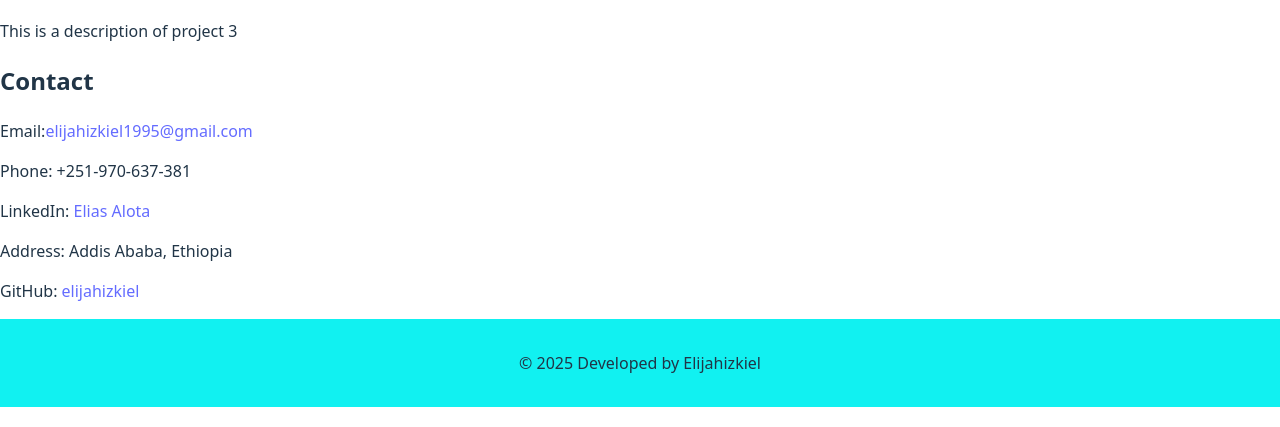
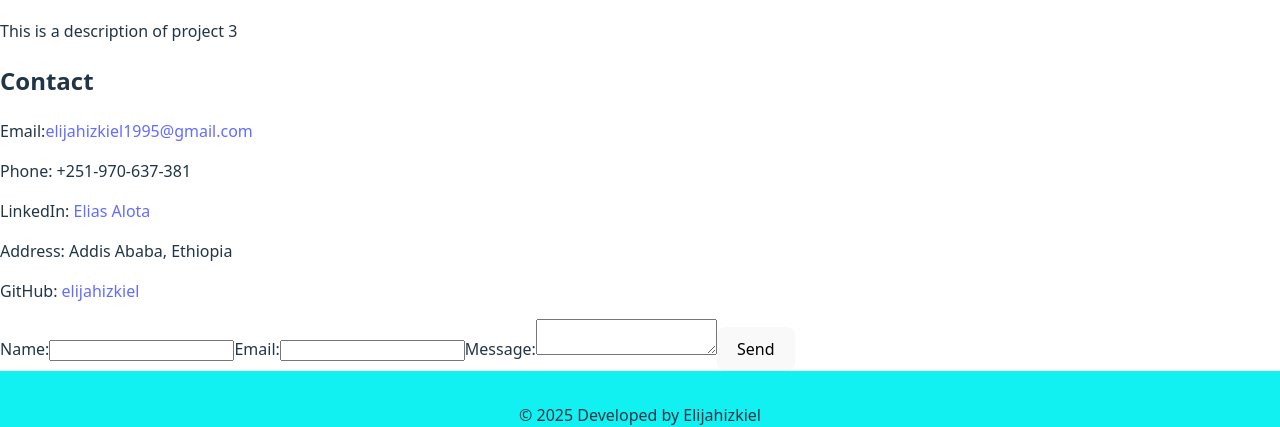
Before and after one commit to elijahizkiel/react-portfolio, a React (Vite) app: page / in a window 1280 px wide. Shown: the part 2016-2443 px from the top of the page. Built offline with nearby package versions, Linux system fonts and the light colour scheme.

Commit message:
add email sending functionality and update project structure

```diff
--- a/package.json
+++ b/package.json
@@ -10,6 +10,7 @@
     "preview": "vite preview"
   },
   "dependencies": {
+    "@emailjs/browser": "^4.4.1",
     "react": "^18.2.0",
     "react-dom": "^18.2.0",
     "react-router-dom": "^7.3.0",
--- a/src/App.jsx
+++ b/src/App.jsx
@@ -5,7 +5,9 @@ import About from "./components/About"
 import Services from "./components/Services"
 import Projects from "./components/Projects"
 import Contact from "./components/Contact"
+import FormSendMail from "./components/FormSendMail"
 
+import {serviceId, templateId, publicKey} from '../variables.js'
 const services = [
   {
     id: 1,
@@ -53,7 +55,10 @@ function App() {
         <About />
         <Services services={services} />
         <Projects projects={projects}/>
+        <section id="contact">
         <Contact />
+        <FormSendMail templateId={templateId} publicKey={publicKey} serviceId={serviceId} />
+        </section>
       </main>
       <Footer />
     </div>
--- /dev/null
+++ b/src/components/FormSendMail.jsx
@@ -0,0 +1,46 @@
+import { useRef } from "react";
+import emailjs from "@emailjs/browser";
+
+function FormSendMail({publicKey, templateId, serviceId}) {
+  const formRef = useRef();
+
+  const sendEmail = (e) => {
+    e.preventDefault();
+
+    emailjs
+      .sendForm(
+        serviceId,
+        templateId,
+        formRef.current,
+        publicKey
+      )
+      .then(
+        (result) => {
+          console.log("Email sent successfully:", result.text);
+          alert("Email Sent Successfully!");
+        },
+        (error) => {
+          console.error("Email sending failed:", error.text);
+          alert("Failed to send email.");
+        }
+      );
+    e.target.reset();
+  };
+
+  return (
+    <form ref={formRef} onSubmit={sendEmail}>
+      <label htmlFor="user_name">Name:</label>
+      <input type="text" name="user_name" required />
+
+      <label htmlFor="user_email">Email:</label>
+      <input type="email" name="user_email" required />
+
+      <label htmlFor="message">Message:</label>
+      <textarea name="message" required />
+
+      <button type="submit">Send</button>
+    </form>
+  );
+}
+
+export default FormSendMail;
--- a/src/components/Projects.jsx
+++ b/src/components/Projects.jsx
@@ -6,13 +6,13 @@ export default function Projects({ projects }) {
       <h2>Projects</h2>
       <div className="projects-container">
         {projects?.map((project) => (
-          <div>
+          <div key={project.id} className="project">
             <img
               className={"project-img " + project.id}
               src={project.image}
               alt={project.title}
             />
-            <CardProject key={project.id} project={project} />
+            <CardProject project={project} />
           </div>
         ))}
       </div>
--- /dev/null
+++ b/variables.js
@@ -0,0 +1,6 @@
+
+const serviceId="service_ymt1b9d";
+const templateId="template_zjltmdo";
+const publicKey="O3xM2GdUiN7UUBhw9";
+
+export { serviceId, templateId, publicKey };
```
Also changed, not shown: 2 other files (tests, documents, lock files or other folders).
